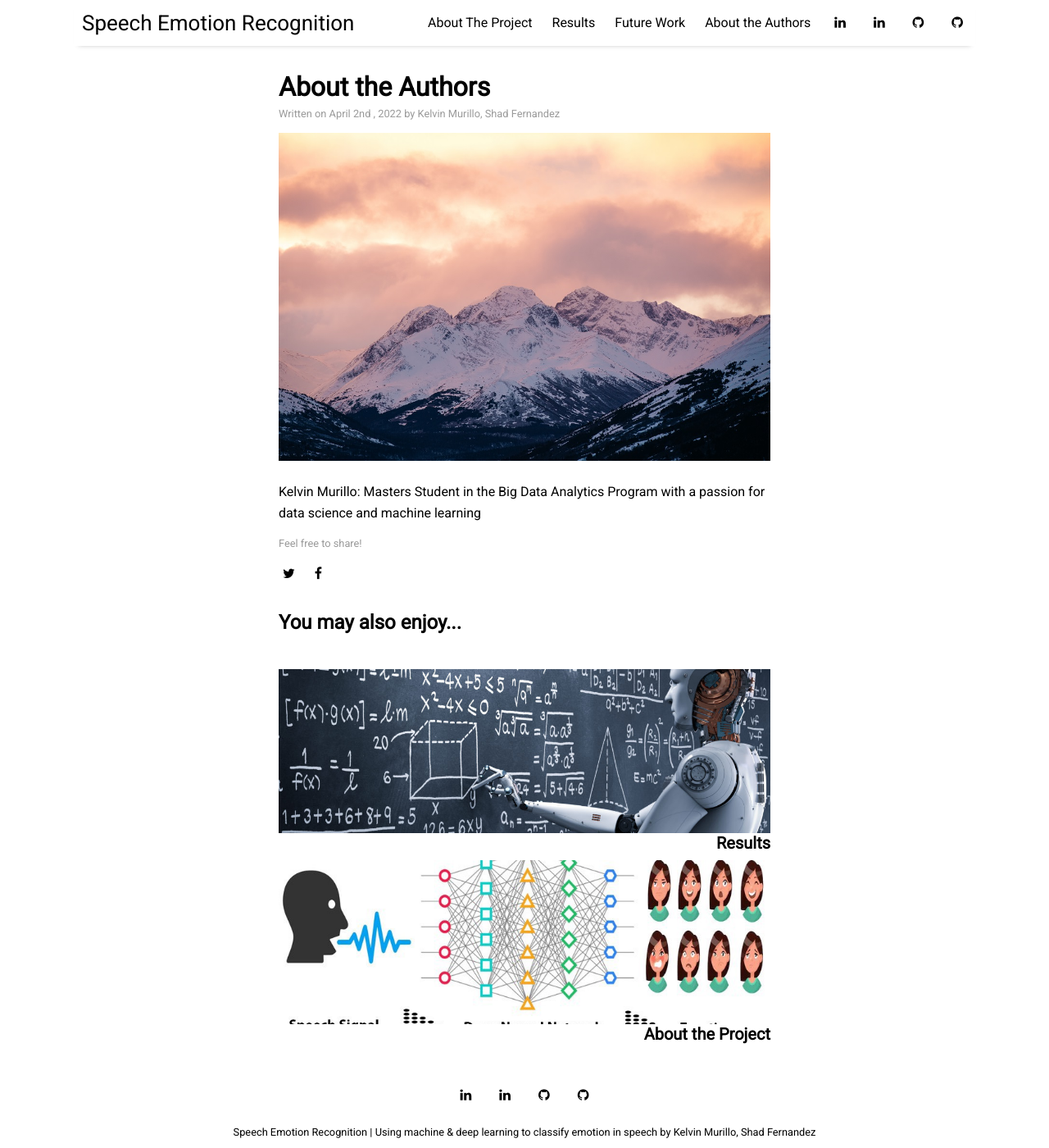
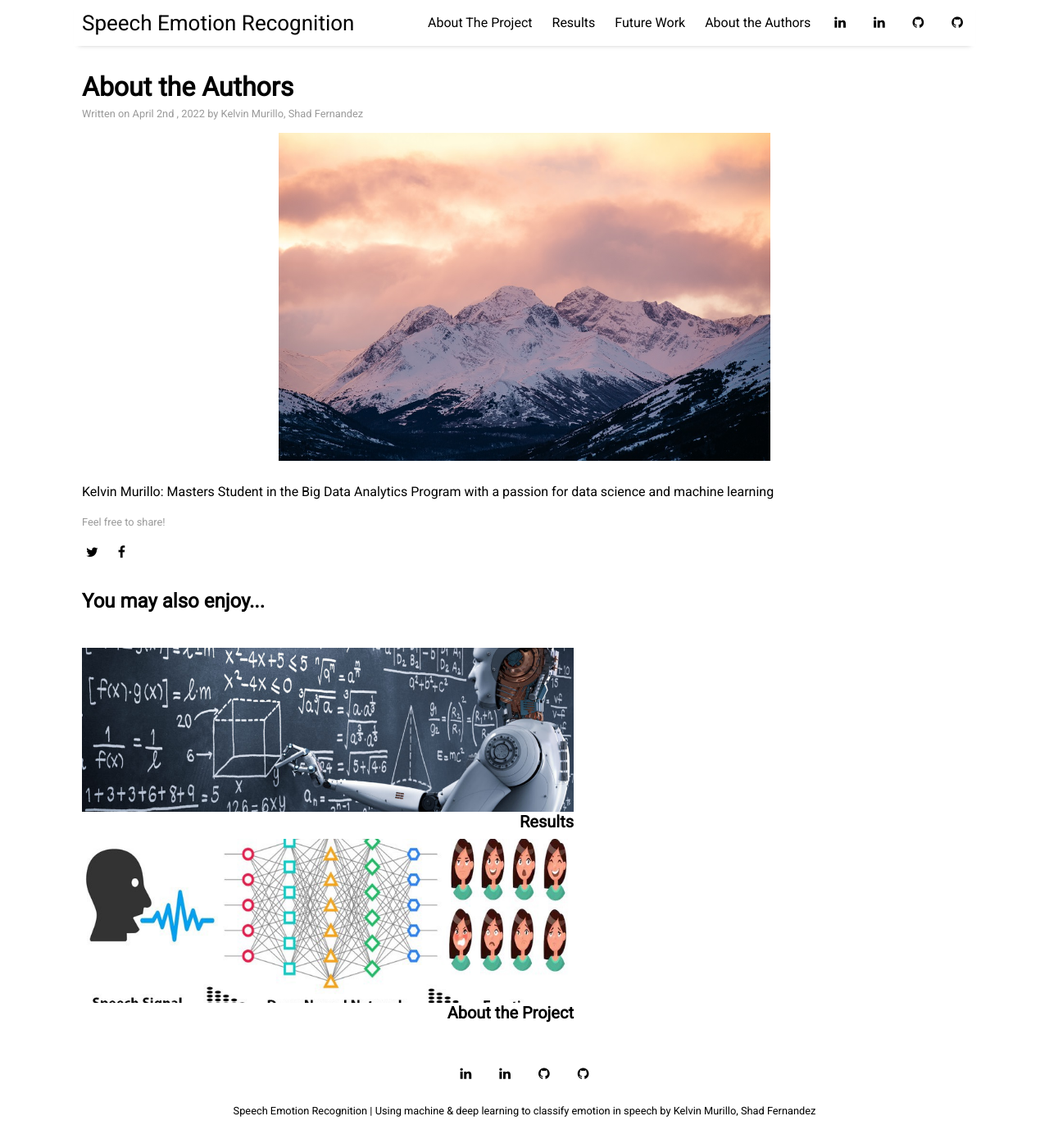
Before and after one commit to kelvinm10/SER_Website, a Jekyll site: the page built from _posts/2022-04-02-about-the-authors.md, in a window 1280 px wide and 1400 px high. Shown: the whole window at 82% size. Built offline with Jekyll 4.4.1, drawn with Linux system fonts in a browser that asks for light colours; nearby versions of some CDN libraries.

Commit message:
changed line 2 in _post.scss

```diff
--- a/_sass/_post.scss
+++ b/_sass/_post.scss
@@ -1,5 +1,5 @@
 .post-content {
-  width: 600px;
+  width: 100%;
   display: block;
   margin: 5px auto 5px;
 }
```
